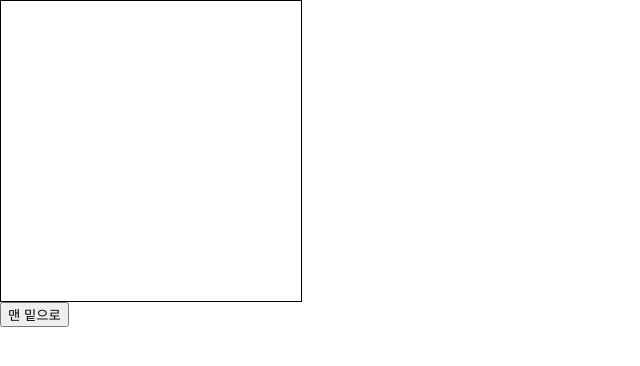
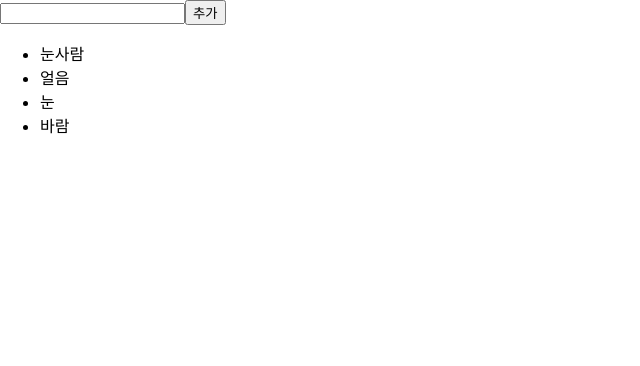
Before and after one commit to juhui88/React, a React (Create React App) app in the folder hello-react/: page / in a window 1280 px wide. Shown: the top 366 px of the page, without its empty margins (0-640 px from the left). Built offline with nearby package versions, Linux system fonts and the light colour scheme.

Commit message:
컴포넌트 반복

```diff
--- a/hello-react/src/App.js
+++ b/hello-react/src/App.js
@@ -5,16 +5,12 @@
 import EventPractice from './EventPractice';
 import ValidationSample from './ValidationSample';
 import ScrollBox from './ScrollBox';
+import IterationSample from './IterationSample'
 
 class App extends Component {
   render() {
     return (
-      <div>
-        <ScrollBox ref ={(ref) => this.scrollBox=ref}/>
-        <button onClick={() => this.scrollBox.scrollToBottom()}>
-          맨 밑으로
-        </button>
-      </div>
+      <IterationSample/>
     );
   }
 }
--- /dev/null
+++ b/hello-react/src/IterationSample.js
@@ -0,0 +1,43 @@
+import React, {useState} from 'react';
+
+const IterationSample = () => {
+    const [names, setNames] = useState([
+        { id: 1, text: '눈사람'},
+        { id: 2, text: '얼음'},
+        { id: 3, text: '눈'},
+        { id: 4, text: '바람'}
+    ])
+    const [inputText, setInputText] = useState('');
+    const[nextId, setNextId] = useState(5);//새로운 항목을 추가할 때 사용할 id
+
+    const onChange = e => setInputText(e.target.value);
+    const onClick = () => {
+        const nextNames = names.concat({
+            id: nextId, // nextId 값을 id로 설정하고
+            text: inputText
+        });
+        setNextId(nextId + 1); // nextId 값에 1을 더해준다.
+        setNames(nextNames); // names 값을 업데이트
+        setInputText(''); // inputText를 비운다
+    };
+    const onRemove = id => {
+        const nextNames = names.filter(name => name.id !== id);
+        setNames(nextNames);
+    };
+
+    const namesList = names.map(name => (
+        <li key={name.id} onDoubleClick={() => onRemove(name.id)}>
+            {name.text}
+        </li>
+    ));
+
+    return (
+        <div>
+            <input value={inputText} onChange={onChange} />
+            <button onClick={onClick}>추가</button>
+            <ul>{namesList}</ul>
+        </div>
+    );
+};
+
+export default IterationSample;
--- a/hello-react/src/MyComponent.js
+++ b/hello-react/src/MyComponent.js
@@ -23,7 +23,7 @@
 MyComponent.propTypes = {
     name: PropTypes.string,
     favoriteNumber: PropTypes.number.isRequired
-    //값이 지정되지 않으면 경고
+    /*값이 지정되지 않으면 경고*/
 };
 
 export default MyComponent;
--- a/hello-react/src/ScrollBox.js
+++ b/hello-react/src/ScrollBox.js
@@ -1,4 +1,4 @@
-import Preact, { Component} from 'react';
+import Preact, { Component } from 'react';
 
 class ScrollBox extends Component {
     scrollToBottom = () => {
@@ -11,20 +11,20 @@
             height: '300px',
             width: '300px',
             overflow: 'auto',
-            position: 'realtive'
+            position: 'relative'
         };
 
         const innerStyle = {
-            width: '100px',
+            width: '100%',
             height: '650px',
-            backgraound: 'linear-gradient(white, black)'
+            background: 'linear-gradient(white, black)'
         }
         return (
             <div
                 style = {style}
                 ref={(ref) => {this.box=ref}}>
-                    <div style={innerStyle}/>
-                </div>
+                <div style={innerStyle}/>
+            </div>
         );
     }
 }
```
Also changed, not shown: 1 other file (tests, documents, lock files or other folders).
